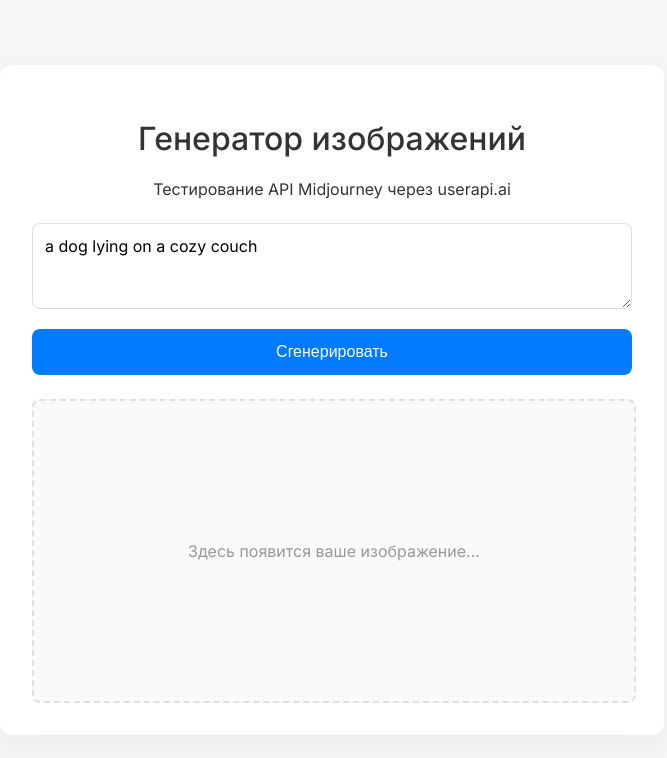
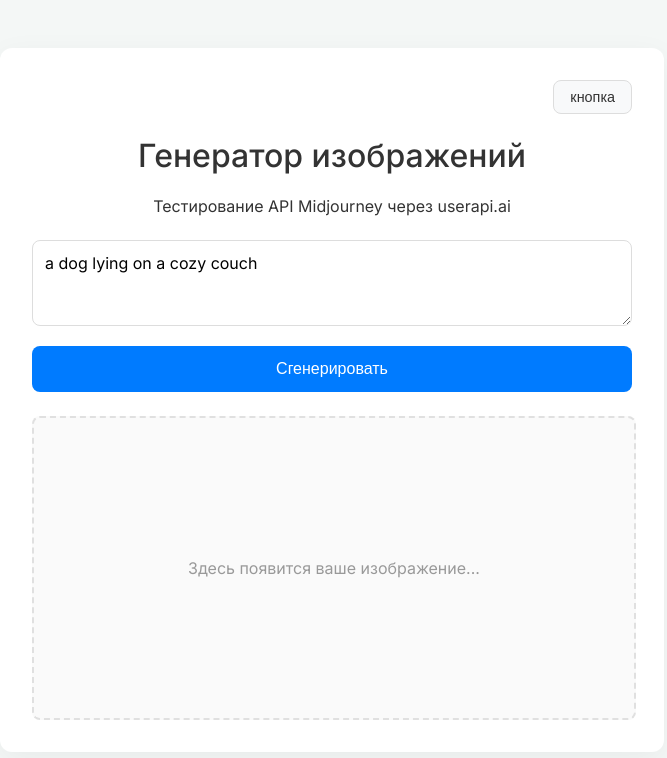
Before and after one commit to ttcuxy/midj, a website built with Vite: page index.html in a window 1280 px wide. Shown: the whole page, without its empty margins (308-975 px from the left). Built offline with nearby package versions, Linux system fonts and the light colour scheme.

Commit message:
Initial commit

```diff
--- a/index.html
+++ b/index.html
@@ -11,6 +11,9 @@
 </head>
 <body>
     <main class="container">
+        <div class="header-actions">
+            <button id="top-btn">кнопка</button>
+        </div>
         <h1>Генератор изображений</h1>
         <p>Тестирование API Midjourney через userapi.ai</p>
         <div class="form-group">
--- a/style.css
+++ b/style.css
@@ -16,6 +16,28 @@ body {
     border-radius: 12px;
     box-shadow: 0 8px 30px rgba(0,0,0,0.05);
     text-align: center;
+}
+
+.header-actions {
+    display: flex;
+    justify-content: flex-end;
+    margin-bottom: 1rem;
+}
+
+#top-btn {
+    padding: 8px 16px;
+    border: 1px solid #ddd;
+    border-radius: 8px;
+    background-color: #f8f9fa;
+    color: #333;
+    font-size: 0.9rem;
+    font-weight: 500;
+    cursor: pointer;
+    transition: background-color 0.2s ease;
+}
+
+#top-btn:hover {
+    background-color: #e9ecef;
 }
 
 h1 {
```
